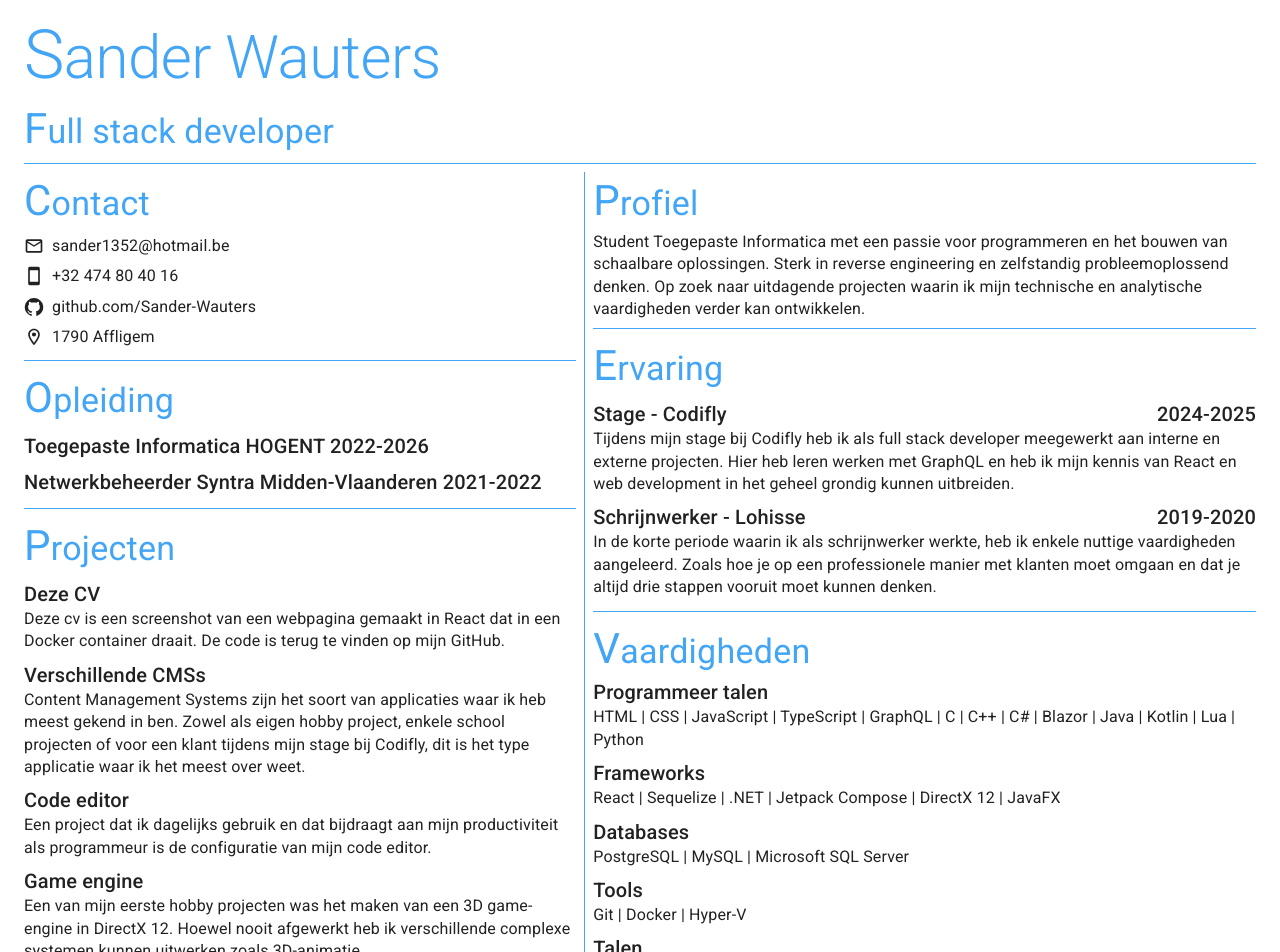
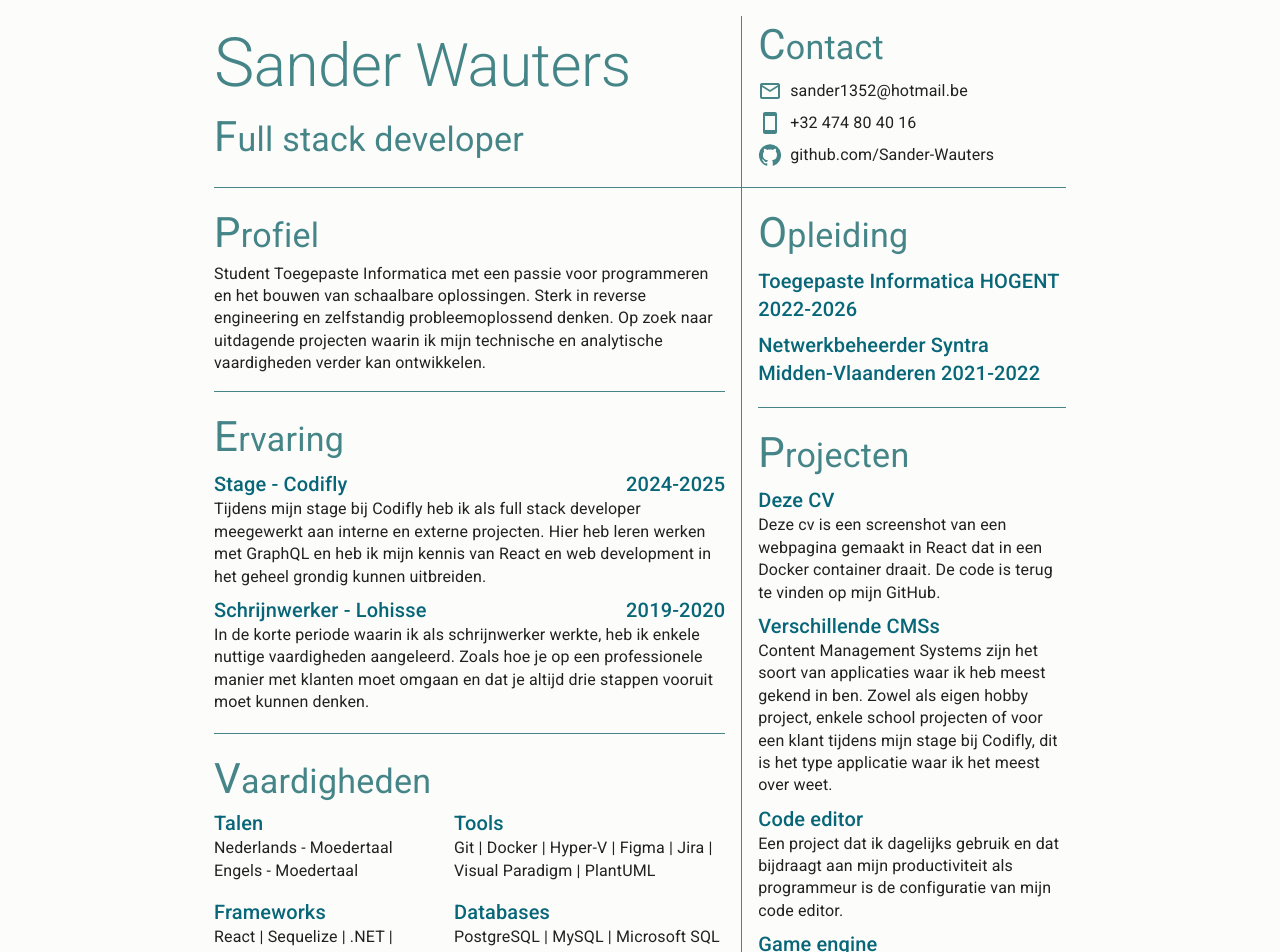
Before and after one commit to Sander-Wauters/CV, a React (Vite) app: page / in a window 1280 px wide. Shown: the top 952 px of the page. Built offline with nearby package versions, Linux system fonts and the light colour scheme.

Commit message:
Update layout

```diff
--- a/src/index.tsx
+++ b/src/index.tsx
@@ -16,13 +16,25 @@ const router = createBrowserRouter([
   },
 ]);
 
-const colors = createTheme({});
+const colors = createTheme({
+  palette: {
+    primary: {
+      main: "#458588",
+    },
+    secondary: {
+      main: "#076678",
+    },
+    background: {
+      default: "#FCFCFA",
+    },
+  },
+});
 
 const theme = createTheme(colors, {
   components: {
     MuiContainer: {
       defaultProps: {
-        maxWidth: "xl",
+        maxWidth: "md",
       },
     },
     MuiList: {
@@ -43,7 +55,7 @@ const theme = createTheme(colors, {
     MuiDivider: {
       defaultProps: {
         sx: {
-          borderColor: colors.palette.primary.light,
+          borderColor: colors.palette.primary.main,
         },
       },
     },
@@ -57,7 +69,10 @@ const theme = createTheme(colors, {
     MuiCssBaseline: {
       styleOverrides: `
         h2, h4 {
-          color: ${colors.palette.primary.light};
+          color: ${colors.palette.primary.main};
+        }
+        h6 {
+          color: ${colors.palette.secondary.main};
         }
         // Increase default font size by 0.5rem.
         h2:first-letter {
--- a/src/layout.tsx
+++ b/src/layout.tsx
@@ -1,4 +1,4 @@
-import { Container, Divider, Stack } from "@mui/material";
+import { Container, Stack, Divider } from "@mui/material";
 import { Heading } from "./sections/heading";
 import { Profile } from "./sections/profile";
 import { Contact } from "./sections/contact";
@@ -7,32 +7,38 @@ import { Education } from "./sections/education";
 import { Skills } from "./sections/skills";
 import { Projects } from "./sections/projects";
 
+const gap = 2 as const;
+const leftColumn = "60%" as const;
+
 export const Layout = () => {
   return (
     <Container
       component="main"
-      sx={{
-        pb: 2,
-        minWidth: "100%",
+      sx={(theme) => ({
+        py: gap,
         minHeight: "100vh",
-      }}
+        backgroundColor: theme.palette.background.default,
+      })}
     >
-      <Heading sx={{ py: 1 }} />
-      <Stack direction="row" gap={1}>
-        <Stack gap={1} sx={{ minWidth: "30%" }}>
-          <Contact />
-          <Divider />
-          <Education />
-          <Divider />
-          <Projects />
-        </Stack>
+      <Stack direction="row" gap={gap}>
+        <Heading sx={{ minWidth: leftColumn }} />
         <Divider orientation="vertical" flexItem />
-        <Stack gap={1}>
+        <Contact sx={{ pb: gap }} />
+      </Stack>
+      <Divider />
+      <Stack direction="row" gap={gap}>
+        <Stack gap={gap} sx={{ minWidth: leftColumn, pt: gap }}>
           <Profile />
           <Divider />
           <Experience />
           <Divider />
-          <Skills />
+          <Skills gap={gap} />
+        </Stack>
+        <Divider orientation="vertical" flexItem />
+        <Stack gap={gap} sx={{ pt: gap }}>
+          <Education />
+          <Divider />
+          <Projects />
         </Stack>
       </Stack>
     </Container>
--- a/src/sections/contact.tsx
+++ b/src/sections/contact.tsx
@@ -1,10 +1,5 @@
 import { Theme } from "@emotion/react";
-import {
-  GitHub,
-  LocationOnOutlined,
-  MailOutline,
-  Smartphone,
-} from "@mui/icons-material";
+import { GitHub, MailOutline, Smartphone } from "@mui/icons-material";
 import { Box, List, ListItem, Stack, SxProps, Typography } from "@mui/material";
 import { useTranslation } from "react-i18next";
 
@@ -21,26 +16,20 @@ export const Contact = ({ sx }: ContactProps) => {
       <List>
         <ListItem>
           <Stack direction="row" alignItems="center" gap={1}>
-            <MailOutline fontSize="small" />
+            <MailOutline color="primary" />
             <Typography>{t("label.mail")}</Typography>
           </Stack>
         </ListItem>
         <ListItem>
           <Stack direction="row" alignItems="center" gap={1}>
-            <Smartphone fontSize="small" />
+            <Smartphone color="primary" />
             <Typography>{t("label.phone")}</Typography>
           </Stack>
         </ListItem>
         <ListItem>
           <Stack direction="row" alignItems="center" gap={1}>
-            <GitHub fontSize="small" />
+            <GitHub color="primary" />
             <Typography>{t("label.github")}</Typography>
-          </Stack>
-        </ListItem>
-        <ListItem>
-          <Stack direction="row" alignItems="center" gap={1}>
-            <LocationOnOutlined fontSize="small" />
-            <Typography>{t("label.location")}</Typography>
           </Stack>
         </ListItem>
       </List>
--- a/src/sections/heading.tsx
+++ b/src/sections/heading.tsx
@@ -1,5 +1,5 @@
 import { Theme } from "@emotion/react";
-import { Box, Divider, SxProps, Typography } from "@mui/material";
+import { Box, SxProps, Typography } from "@mui/material";
 import { useTranslation } from "react-i18next";
 
 interface HeadingProps {
@@ -15,7 +15,6 @@ export const Heading = ({ sx }: HeadingProps) => {
       <Typography variant="h4" sx={{ pb: 1 }}>
         {t("title.job")}
       </Typography>
-      <Divider />
     </Box>
   );
 };
--- a/src/sections/skills.tsx
+++ b/src/sections/skills.tsx
@@ -2,6 +2,8 @@ import { Theme } from "@emotion/react";
 import { Box, Stack, SxProps, Typography } from "@mui/material";
 import { ReactNode } from "react";
 import { useTranslation } from "react-i18next";
+
+const sectionWidth = "14rem" as const;
 
 const programmingLanguages = [
   "HTML",
@@ -24,23 +26,39 @@ const frameworks = [
   ".NET",
   "Jetpack Compose",
   "DirectX 12",
-  "JavaFX",
 ] as const;
 const databases = ["PostgreSQL", "MySQL", "Microsoft SQL Server"] as const;
-const tools = ["Git", "Docker", "Hyper-V"] as const;
-const languages = ["dutch", "english"] as const;
+const tools = [
+  "Git",
+  "Docker",
+  "Hyper-V",
+  "Figma",
+  "Jira",
+  "Visual Paradigm",
+  "PlantUML",
+] as const;
+const languages = [
+  { language: "dutch", level: "nativeLanguage" },
+  { language: "english", level: "nativeLanguage" },
+] as const;
 
 interface SkillsSection {
   title: string;
   children: ReactNode;
+  direction?: "row" | "column";
   sx?: SxProps<Theme>;
 }
 
-const SkillsSection = ({ title, sx, children }: SkillsSection) => {
+const SkillsSection = ({
+  title,
+  direction = "row",
+  sx,
+  children,
+}: SkillsSection) => {
   return (
     <Box sx={sx}>
       <Typography variant="h6">{title}</Typography>
-      <Stack direction="row" gap={1} flexWrap="wrap">
+      <Stack direction={direction} flexWrap="wrap">
         {children}
       </Stack>
     </Box>
@@ -48,25 +66,49 @@ const SkillsSection = ({ title, sx, children }: SkillsSection) => {
 };
 
 interface SkillsProps {
+  gap?: number;
   sx?: SxProps<Theme>;
 }
 
-export const Skills = ({ sx }: SkillsProps) => {
+export const Skills = ({ gap, sx }: SkillsProps) => {
   const { t } = useTranslation();
 
   return (
     <Box sx={sx}>
       <Typography variant="h4">{t("title.skills")}</Typography>
-      <Stack gap={1}>
-        <SkillsSection title={t("label.programmingLanguages")}>
+      <Stack gap={gap}>
+        <Stack direction="row" gap={gap}>
+          <SkillsSection
+            title={t("label.languages")}
+            direction="column"
+            sx={{
+              minWidth: sectionWidth,
+              maxWidth: sectionWidth,
+            }}
+          >
+            {languages.map((val) => (
               <Typography>
-            {programmingLanguages.reduce(
+                {t(`label.${val.language}`)} - {t(`label.${val.level}`)}
+              </Typography>
+            ))}
+          </SkillsSection>
+          <SkillsSection title={t("label.tools")}>
+            <Typography>
+              {tools.reduce(
                 (acc, val, i) => `${acc}${i > 0 ? " | " : ""}${val}`,
                 "",
               )}
             </Typography>
           </SkillsSection>
-        <SkillsSection title={t("label.frameworks")}>
+        </Stack>
+        <Stack direction="row" gap={gap}>
+          <SkillsSection
+            title={t("label.frameworks")}
+            sx={{
+              minWidth: sectionWidth,
+              maxWidth: sectionWidth,
+            }}
+          >
             <Typography>
               {frameworks.reduce(
                 (acc, val, i) => `${acc}${i > 0 ? " | " : ""}${val}`,
@@ -82,19 +124,11 @@ export const Skills = ({ sx }: SkillsProps) => {
               )}
             </Typography>
           </SkillsSection>
-        <SkillsSection title={t("label.tools")}>
+        </Stack>
+        <SkillsSection title={t("label.programmingLanguages")}>
           <Typography>
-            {tools.reduce(
+            {programmingLanguages.reduce(
               (acc, val, i) => `${acc}${i > 0 ? " | " : ""}${val}`,
-              "",
-            )}
-          </Typography>
-        </SkillsSection>
-        <SkillsSection title={t("label.languages")}>
-          <Typography>
-            {languages.reduce(
-              (acc, val, i) =>
-                `${acc}${i > 0 ? " | " : ""}${t(`label.${val}`)}`,
               "",
             )}
           </Typography>
```
Lines whose indentation alone changed are shown as unchanged.
